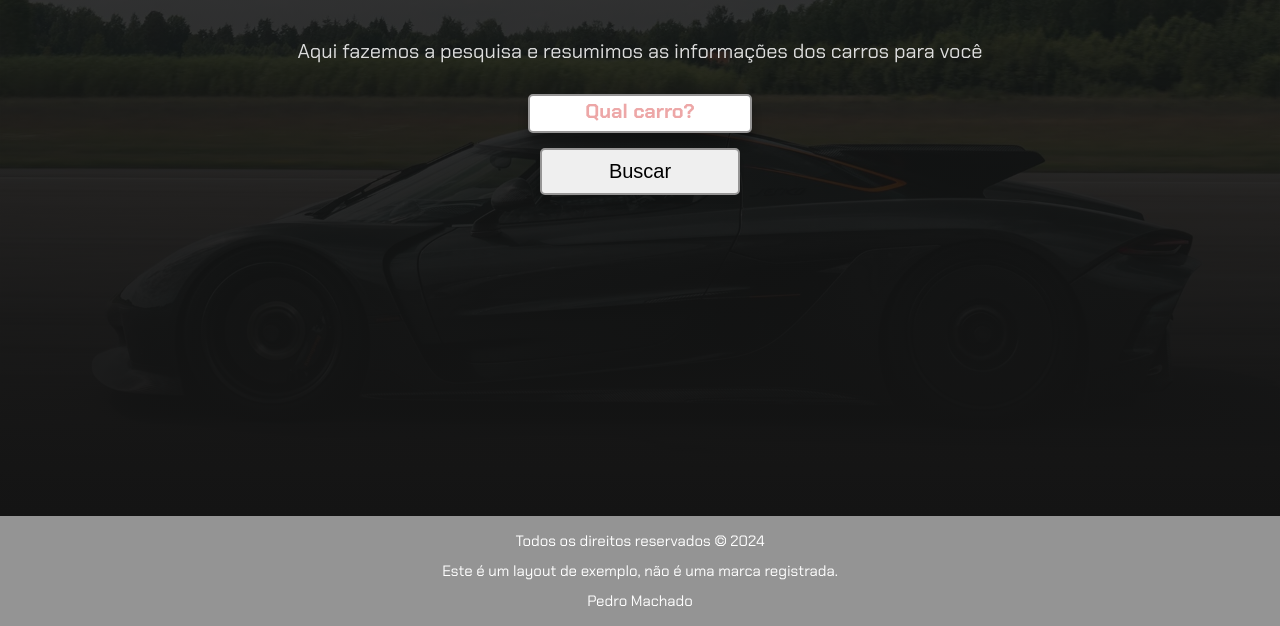
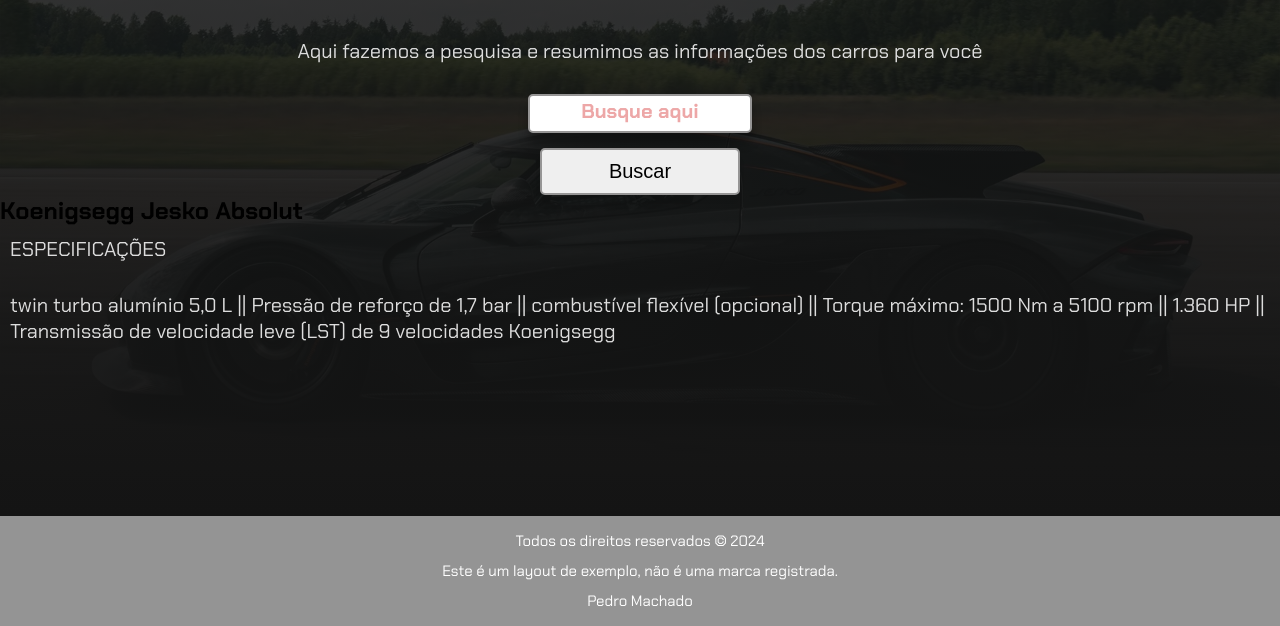
Before and after one commit to pedro-mach/Js-study, a plain HTML site: page index.html in a window 1280 px wide. Shown: the part 304-930 px from the top of the page. Drawn offline with Linux system fonts and the light colour scheme.

Commit message:
Update index.html

```diff
--- a/index.html
+++ b/index.html
@@ -23,8 +23,13 @@
             <p>Aqui fazemos a pesquisa e resumimos as informações dos carros para você</p>
         </section>
         <section id="input">
-            <input type="text" name="pesquisa" id="inp-text" placeholder="Qual carro?">
+            <input type="text" name="pesquisa" id="inp-text" placeholder="Busque aqui">
             <button>Buscar</button>
+        </section>
+        <section id="cars">
+            <h2>Koenigsegg Jesko Absolut</h2>
+            <p>ESPECIFICAÇÕES</p>
+            <p>twin turbo alumínio 5,0 L || Pressão de reforço de 1,7 bar || combustível flexível (opcional) || Torque máximo: 1500 Nm a 5100 rpm || 1.360 HP || Transmissão de velocidade leve (LST) de 9 velocidades Koenigsegg</p>
         </section>
     </main>
     <footer>
```
